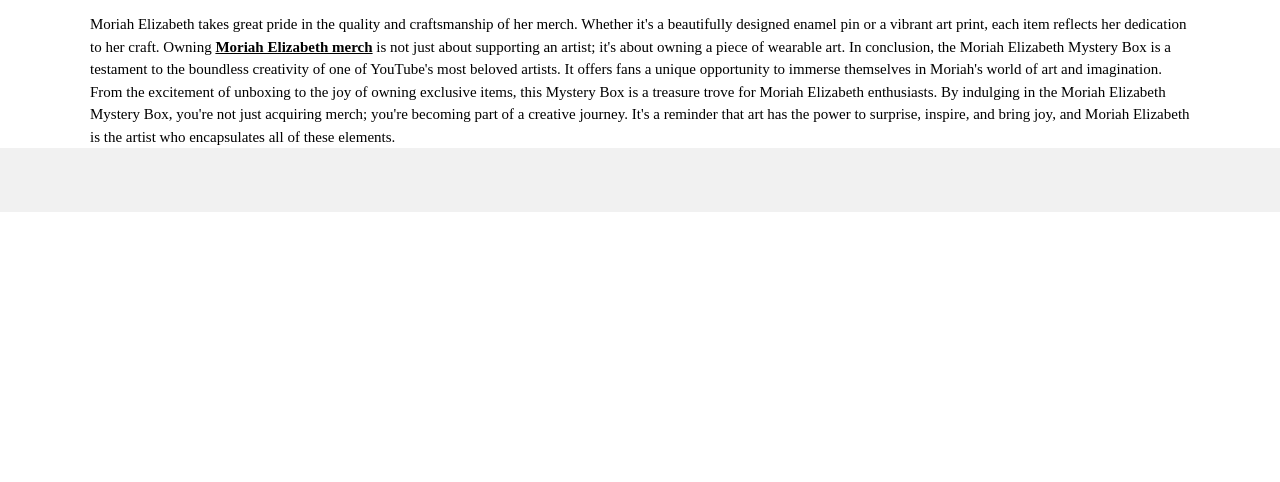
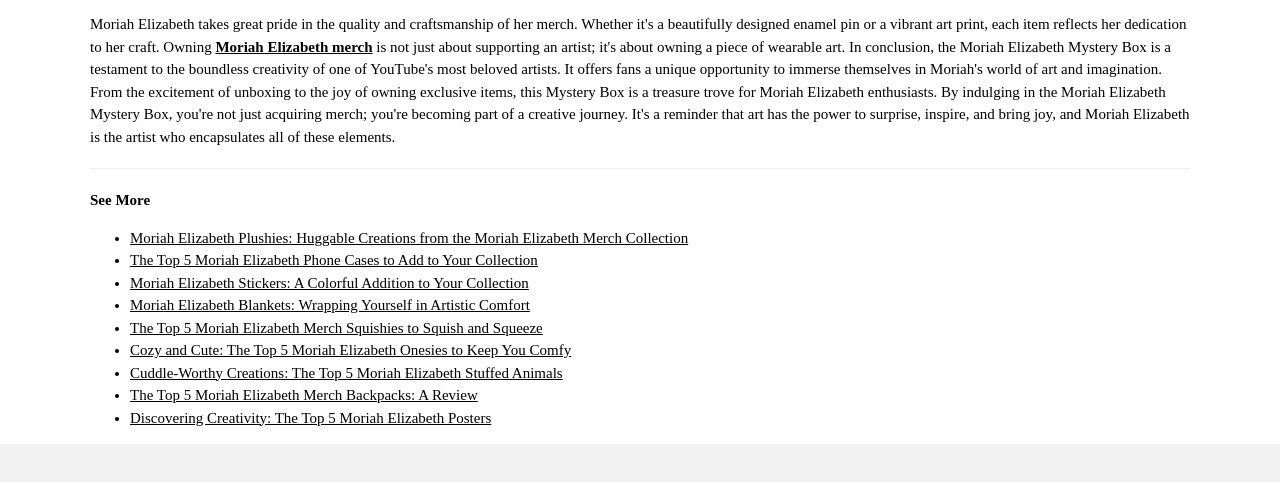
Before and after one commit to johnnguyen1897/moriah-elizabeth-mystery-box, a plain HTML site: page index.html in a window 1280 px wide. Shown: the part 3206-3688 px from the top of the page. Before the commit the page ends 3418 px from the top, so only its background shows below. Drawn offline with nearby package versions, Linux system fonts and the light colour scheme.

Commit message:
Add files via upload

```diff
--- a/index.html
+++ b/index.html
@@ -44,6 +44,23 @@
 
 <span style="font-weight: 400;">By indulging in the Moriah Elizabeth Mystery Box, you're not just acquiring merch; you're becoming part of a creative journey. It's a reminder that art has the power to surprise, inspire, and bring joy, and Moriah Elizabeth is the artist who encapsulates all of these elements.</span>
 
+<hr>
+<b>See More</b>
+
+<ul>
+
+  <li><a href="https://johnnguyen.nyc3.digitaloceanspaces.com/moriah-elizabeth-plushies.html">Moriah Elizabeth Plushies: Huggable Creations from the Moriah Elizabeth Merch Collection</a></li>
+  <li><a href="https://thecommerce.b-cdn.net/moriah-elizabeth-phone-cases.html">The Top 5 Moriah Elizabeth Phone Cases to Add to Your Collection</a></li>
+  <li><a href="https://thecommerce.s3.us-east-005.backblazeb2.com/moriah-elizabeth-stickers.html">Moriah Elizabeth Stickers: A Colorful Addition to Your Collection</a></li>
+  <li><a href="https://moriah-elizabeth-blankets.s3.jp-tok.cloud-object-storage.appdomain.cloud/index.html">Moriah Elizabeth Blankets: Wrapping Yourself in Artistic Comfort</a></li>
+  <li><a href="https://sjc1.vultrobjects.com/moriah-elizabeth-merch-squishy/index.html">The Top 5 Moriah Elizabeth Merch Squishies to Squish and Squeeze</a></li>
+  <li><a href="https://usc1.contabostorage.com/d1a8046b48f6466fb9c3bf840c33e4a0:moriah-elizabeth-onesie/index.html">Cozy and Cute: The Top 5 Moriah Elizabeth Onesies to Keep You Comfy</a></li>
+  <li><a href="https://moriah-elizabeth-stuffed-animals.netlify.app/">Cuddle-Worthy Creations: The Top 5 Moriah Elizabeth Stuffed Animals</a></li>
+  <li><a href="https://objectstorage.ap-tokyo-1.oraclecloud.com/n/nrakibde6gx3/b/moriah-elizabeth-merch-backpack/o/index.html">The Top 5 Moriah Elizabeth Merch Backpacks: A Review</a></li>
+  <li><a href="https://moriah-elizabeth-posters-thecommerce-5544d01b1106837fd439cf8a0f.gitlab.io/">Discovering Creativity: The Top 5 Moriah Elizabeth Posters</a></li>
+
+</ul>
+
 <!-- End page content -->
 </div>
 
```
